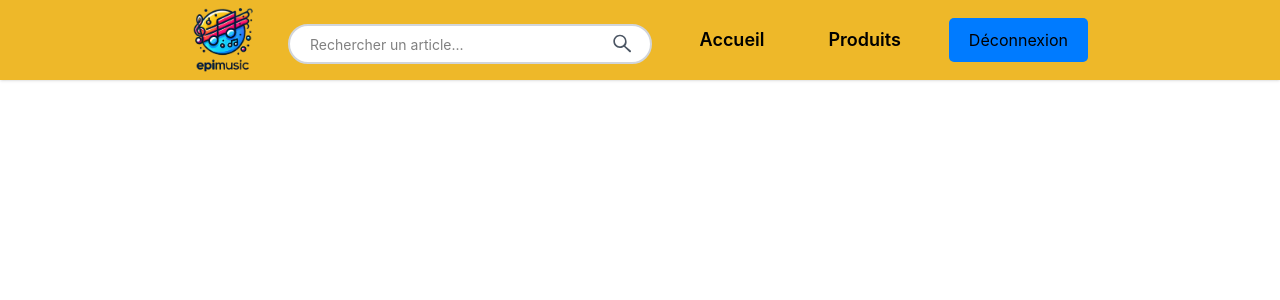
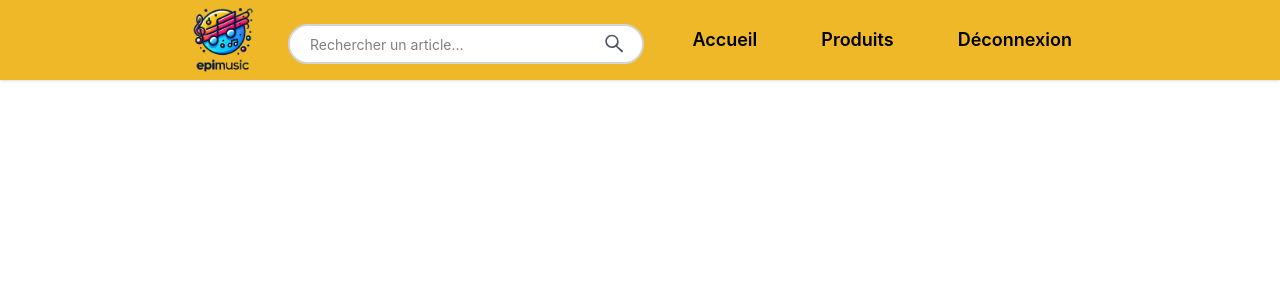
Before and after one commit to Seraphino16/Epimusic, a React (Create React App) app in the folder client/: page / in a window 1280 px wide. Shown: the top 300 px of the page. Built offline with nearby package versions, Linux system fonts and the light colour scheme; sample sign-in values are in the browser's storage.

Commit message:
edit disconnect button to match the styling of navbar items

```diff
--- a/client/src/components/navbar/Navbar.js
+++ b/client/src/components/navbar/Navbar.js
@@ -66,12 +66,7 @@ const Navbar = () => {
                     {userRole === 'ROLE_ADMIN' && <NavbarItem text="Admin" href="/admin/" />}
                     {userRole === 'ROLE_USER' && <NavbarItem text="Profil" href="/profile/" />}
                     {isLoggedIn ? (
-                        <button
-                            onClick={handleLogout}
-                            className="block mt-4 lg:inline-block lg:mt-0 text-black hover:text-gray-800 mr-4"
-                        >
-                            Déconnexion
-                        </button>
+                        <NavbarItem text="Déconnexion" onClick={handleLogout}/>
                     ) : (
                         <NavbarItem text="Se Connecter" href="/login" />
                     )}
--- a/client/src/components/navbar/NavbarItem.js
+++ b/client/src/components/navbar/NavbarItem.js
@@ -1,10 +1,11 @@
 import React from "react";
 import { Link } from "react-router-dom";
 
-function NavbarItem({ text, href }) {
+function NavbarItem({ text, href, onClick }) {
     return (
         <Link
             to={href}
+            onClick={onClick}
             className="flex items-center justify-center px-4 py-2 text-lg font-semibold rounded-lg text-black hover:bg-gray-200 dark:bg-transparent dark:hover:bg-gray-600 dark:text-black transition-colors duration-200 ease-in-out"
         >
             {text}
```
